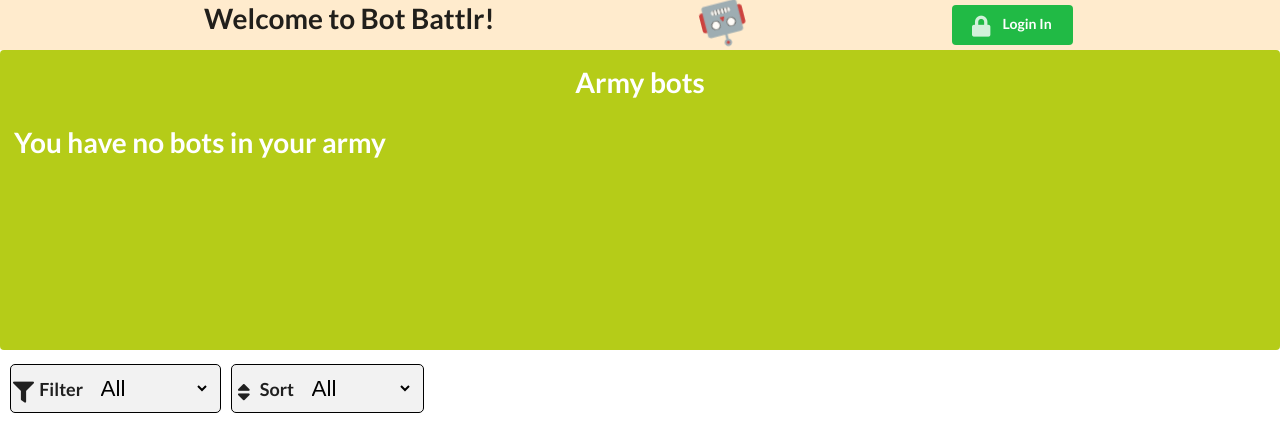
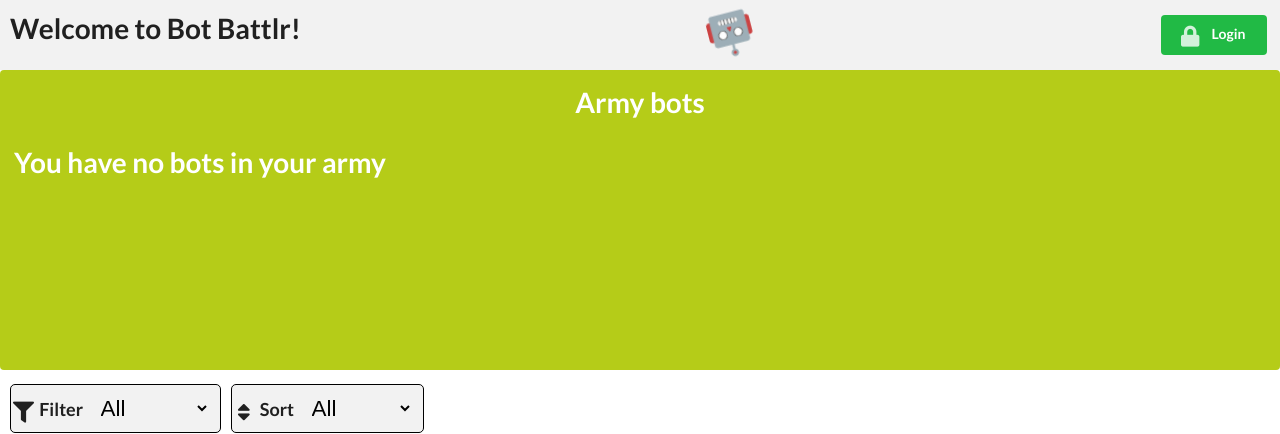
Before and after one commit to Donvine254/Intergalactic-bot-battr, a React app: page / in a window 1280 px wide. Shown: the top 434 px of the page. Built offline with nearby package versions, Linux system fonts and the light colour scheme; some packages are replaced by stand-ins of ours; data requests are answered from the project's data file.

Commit message:
updated header

```diff
--- a/src/components/Header.jsx
+++ b/src/components/Header.jsx
@@ -8,8 +8,7 @@
       <div>
         <button className="ui button positive">
           <i className="ui lock icon large"></i>
-
-          Login In</button>
+          Login</button>
         {/* <button className="ui button teal">
           <i className="id card icon large">
           </i>Sign Up</button> */}
--- a/src/index.css
+++ b/src/index.css
@@ -37,11 +37,12 @@
 }
 
 #header {
-  background-color: blanchedalmond;
+  background-color: #f2f2f2;
   display: flex;
-  justify-content: space-evenly;
+  justify-content: space-between;
   align-items: center;
   font-weight: bold;
+  padding:10px;
 }
 
 .bot-logo {
@@ -76,9 +77,11 @@
   align-items: center;
 }
 #footer {
-  background-color: #f2f2f2;
+  background-color:#f2f2f2;
   display: flex;
   justify-content: space-between;
+  border-top: 10px solid #edd3d3;
+  margin-top: 10px;
 }
 
 .about, .payment, .contact {
```
